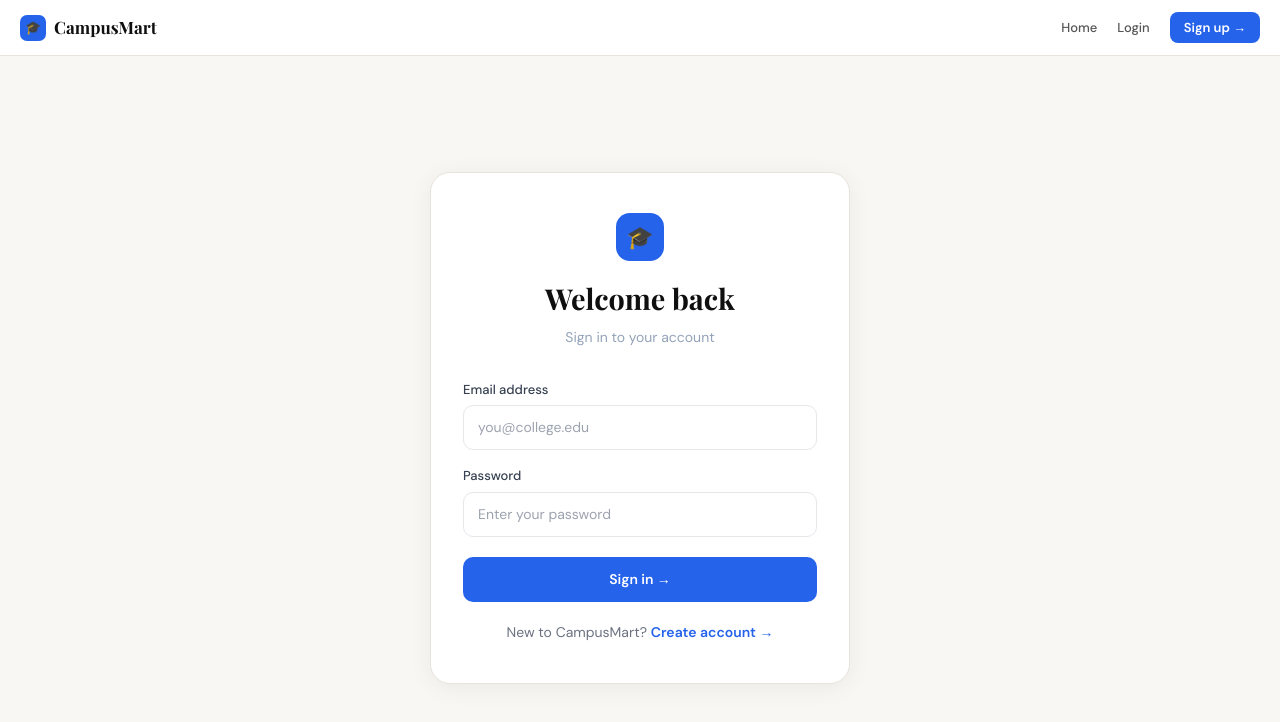
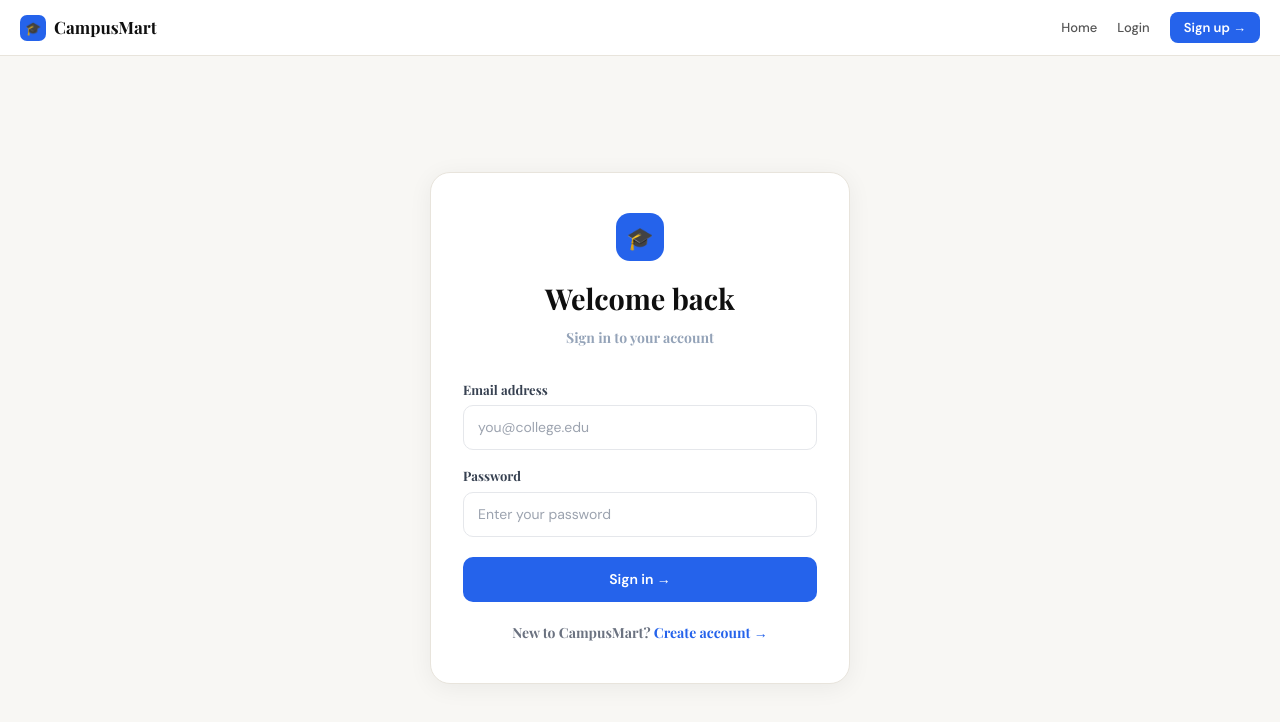
Before and after one commit to ApekshaPrajapati/AI-College-Marketplace, a React (Vite) app in the folder client/: page /login in a window 1280 px wide. Shown: the top 722 px of the page. Built offline with nearby package versions, Linux system fonts and the light colour scheme; no server answers.

Commit message:
feat: complete AI college marketplace with MERN + Groq

```diff
--- a/client/src/pages/Login.jsx
+++ b/client/src/pages/Login.jsx
@@ -26,7 +26,7 @@ export default function Login() {
   }
 
   return (
-    <div style={{ minHeight: '100vh', background: '#f8f7f4', fontFamily: "'DM Sans', sans-serif" }}>
+    <div style={{ minHeight: '100vh', background: '#f8f7f4', fontFamily: "'Playfair Display', sans-serif" }}>
       <link href="https://fonts.googleapis.com/css2?family=DM+Sans:wght@400;500;600&family=Playfair+Display:wght@700&display=swap" rel="stylesheet" />
       <Navbar />
 
--- a/client/src/pages/Register.jsx
+++ b/client/src/pages/Register.jsx
@@ -26,7 +26,7 @@ export default function Register() {
   }
 
   return (
-    <div style={{ minHeight: '100vh', background: '#f8f7f4', fontFamily: "'DM Sans', sans-serif" }}>
+    <div style={{ minHeight: '100vh', background: '#f8f7f4', fontFamily: "'Playfair Display', sans-serif" }}>
       <link href="https://fonts.googleapis.com/css2?family=DM+Sans:wght@400;500;600&family=Playfair+Display:wght@700&display=swap" rel="stylesheet" />
       <Navbar />
 
```
